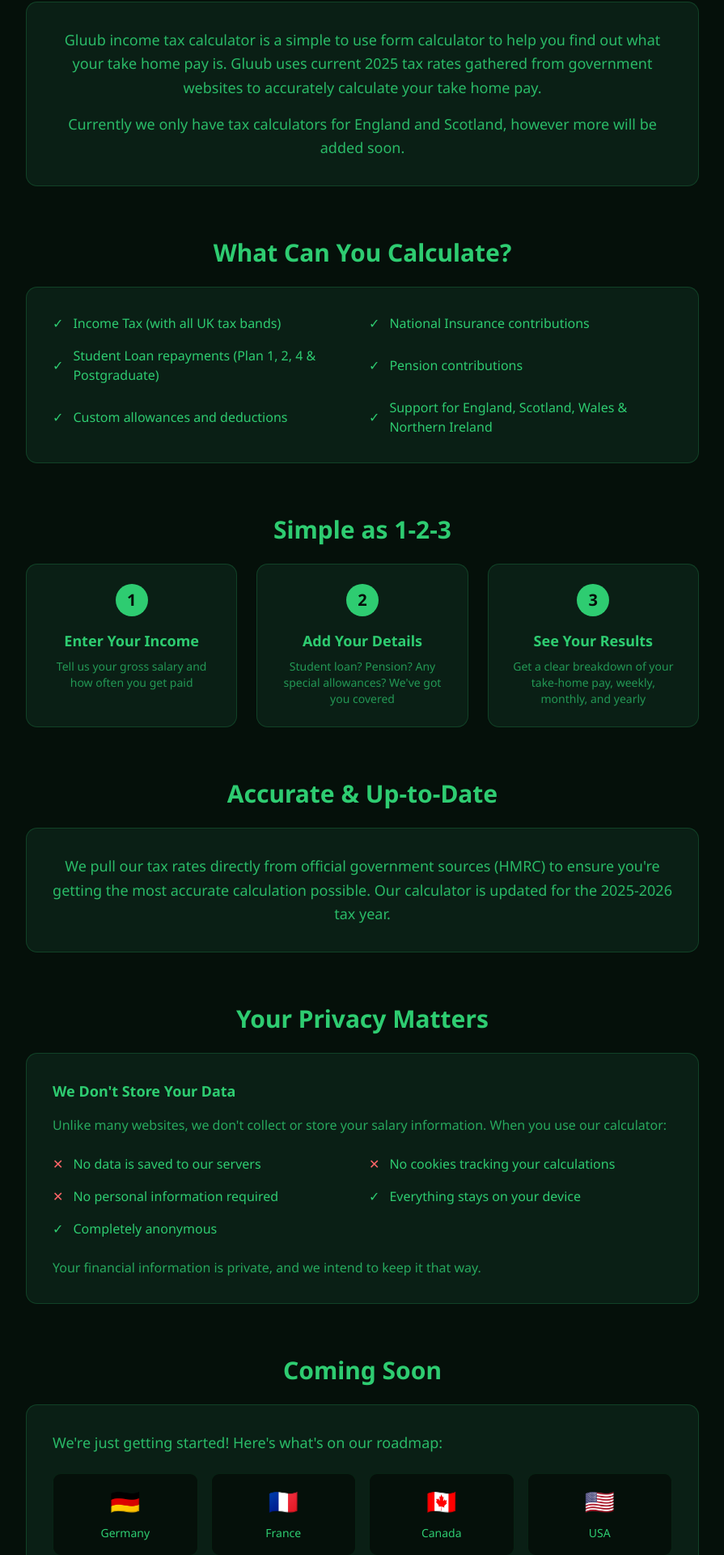
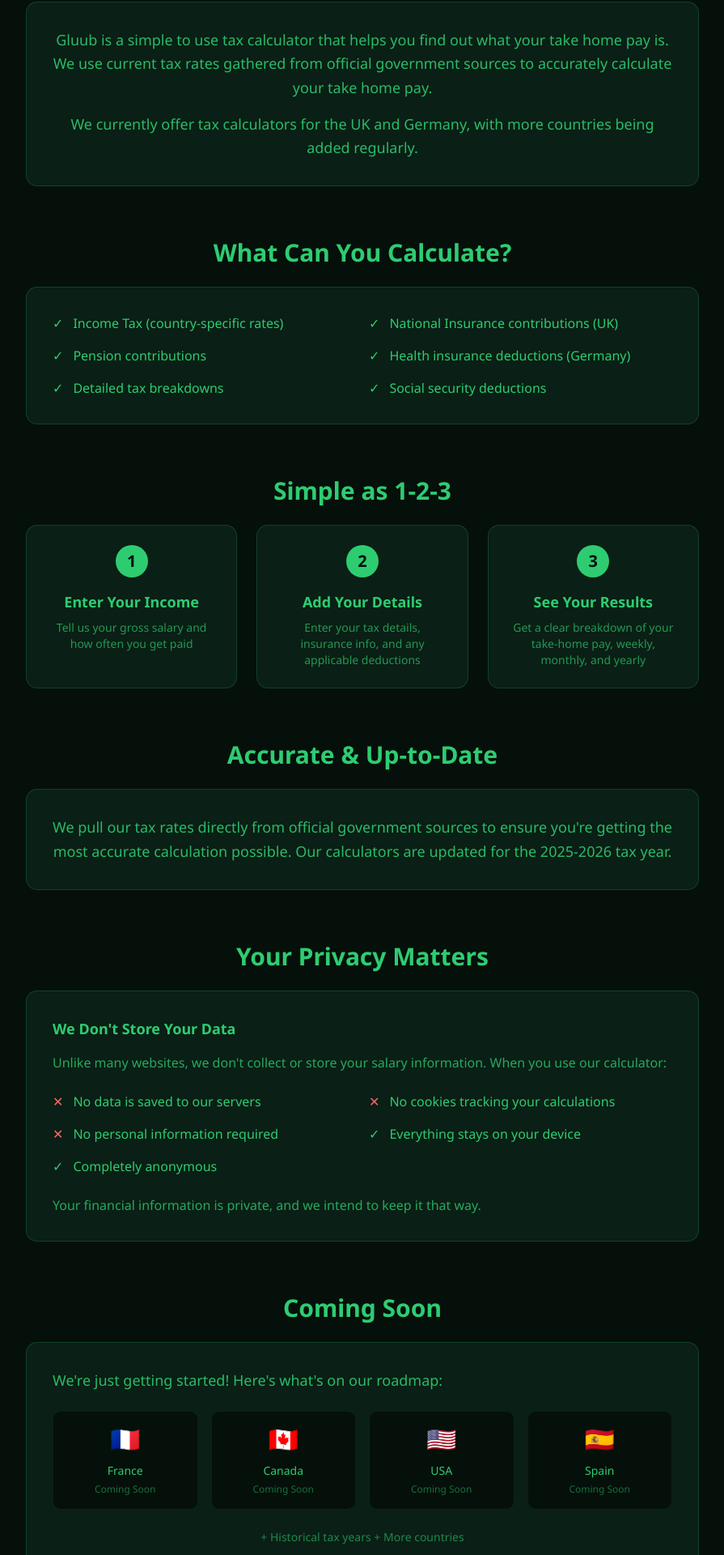
Before and after one commit to Maximillian-18/gluub-tax, a Next.js app: page /about in a window 1280 px wide. Shown: the part 174-2094 px from the top of the page at 81% size, without its empty margins (192-1087 px from the left). Built offline with nearby package versions, Linux system fonts and the light colour scheme.

Commit message:
Update About and FAQ pages for multi-country tax calculators

```diff
--- a/src/app/about/page.tsx
+++ b/src/app/about/page.tsx
@@ -13,10 +13,10 @@
           </h1>
           <div className="bg-[#0a1f15] rounded-xl p-6 md:p-8 border border-[#2ecc71]/20">
             <p className="text-lg text-[#2ecc71]/90 leading-relaxed mb-4">
-              Gluub income tax calculator is a simple to use form calculator to help you find out what your take home pay is. Gluub uses current 2025 tax rates gathered from government websites to accurately calculate your take home pay.
+              Gluub is a simple to use tax calculator that helps you find out what your take home pay is. We use current tax rates gathered from official government sources to accurately calculate your take home pay.
             </p>
             <p className="text-lg text-[#2ecc71]/90 leading-relaxed">
-              Currently we only have tax calculators for England and Scotland, however more will be added soon.
+              We currently offer tax calculators for the UK and Germany, with more countries being added regularly.
             </p>
           </div>
         </section>
@@ -29,12 +29,12 @@
           <div className="bg-[#0a1f15] rounded-xl p-6 md:p-8 border border-[#2ecc71]/20">
             <ul className="grid md:grid-cols-2 gap-4">
               {[
-                "Income Tax (with all UK tax bands)",
-                "National Insurance contributions",
-                "Student Loan repayments (Plan 1, 2, 4 & Postgraduate)",
+                "Income Tax (country-specific rates)",
+                "National Insurance contributions (UK)",
                 "Pension contributions",
-                "Custom allowances and deductions",
-                "Support for England, Scotland, Wales & Northern Ireland"
+                "Health insurance deductions (Germany)",
+                "Detailed tax breakdowns",
+                "Social security deductions"
               ].map((item, index) => (
                 <li key={index} className="flex items-center gap-3">
                   <span className="text-[#2ecc71]">✓</span>
@@ -60,7 +60,7 @@
               {
                 step: "2",
                 title: "Add Your Details",
-                description: "Student loan? Pension? Any special allowances? We've got you covered"
+                description: "Enter your tax details, insurance info, and any applicable deductions"
               },
               {
                 step: "3",
@@ -86,7 +86,7 @@
           </h2>
           <div className="bg-[#0a1f15] rounded-xl p-6 md:p-8 border border-[#2ecc71]/20 text-center">
             <p className="text-lg text-[#2ecc71]/90 leading-relaxed">
-              We pull our tax rates directly from official government sources (HMRC) to ensure you&apos;re getting the most accurate calculation possible. Our calculator is updated for the 2025-2026 tax year.
+              We pull our tax rates directly from official government sources to ensure you&apos;re getting the most accurate calculation possible. Our calculators are updated for the 2025-2026 tax year.
             </p>
           </div>
         </section>
@@ -140,19 +140,20 @@
             </p>
             <div className="grid grid-cols-2 md:grid-cols-4 gap-4">
               {[
-                { flag: "🇩🇪", country: "Germany" },
-                { flag: "🇫🇷", country: "France" },
-                { flag: "🇨🇦", country: "Canada" },
-                { flag: "🇺🇸", country: "USA" }
+                { flag: "🇫🇷", country: "France", status: "Coming Soon" },
+                { flag: "🇨🇦", country: "Canada", status: "Coming Soon" },
+                { flag: "🇺🇸", country: "USA", status: "Coming Soon" },
+                { flag: "🇪🇸", country: "Spain", status: "Coming Soon" }
               ].map((item) => (
                 <div key={item.country} className="bg-[#05100a] rounded-lg p-4 text-center border border-[#2ecc71]/10">
                   <span className="text-3xl block mb-2">{item.flag}</span>
                   <span className="text-sm">{item.country}</span>
+                  <span className="text-xs text-[#2ecc71]/50 block mt-1">{item.status}</span>
                 </div>
               ))}
             </div>
             <p className="mt-6 text-center text-[#2ecc71]/60 text-sm">
-              + Historical tax years
+              + Historical tax years + More countries
             </p>
           </div>
         </section>
--- a/src/app/faq/page.tsx
+++ b/src/app/faq/page.tsx
@@ -12,7 +12,7 @@
     },
     {
       q: "How accurate is it?",
-      a: "We use official HMRC tax rates for 2025/26. However, individual circumstances may vary, so always check with a tax professional for complex situations."
+      a: "We use official government tax rates for each country. However, individual circumstances may vary, so always check with a tax professional for complex situations."
     },
     {
       q: "Do you store my salary information?",
@@ -23,8 +23,8 @@
       a: "Currently we only support 2025-2026, but we're working on adding historical tax years."
     },
     {
-      q: "What about other countries?",
-      a: "Right now we focus on the UK (England, Scotland, Wales & Northern Ireland). We're planning to add calculators for Germany, France, Canada, and the USA soon!"
+      q: "What countries do you support?",
+      a: "We currently support the UK and Germany, with more countries coming soon!"
     }
   ];
 
```
